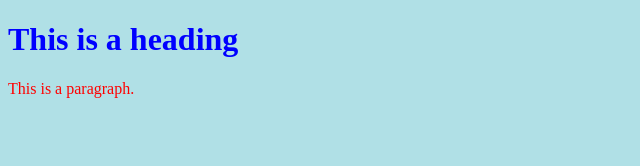
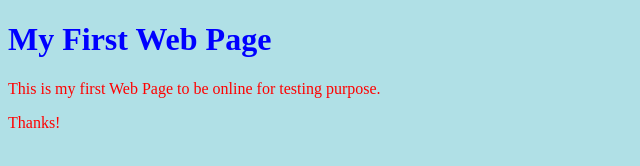
Before and after one commit to Faizan-Khan799/Web, a plain HTML site: page index.html in a window 1280 px wide. Shown: the whole page, without its empty margins (0-640 px from the left). Drawn offline with Linux system fonts and the light colour scheme.

Commit message:
index.html

```diff
--- a/index.html
+++ b/index.html
@@ -9,8 +9,8 @@ p    {color: red;}
 </head>
 <body>
 
-<h1>This is a heading</h1>
-<p>This is a paragraph.</p>
-
+<h1>My First Web Page</h1>
+<p>This is my first Web Page to be online for testing purpose.</p>
+<p>Thanks!</p>
 </body>
 </html>
```
